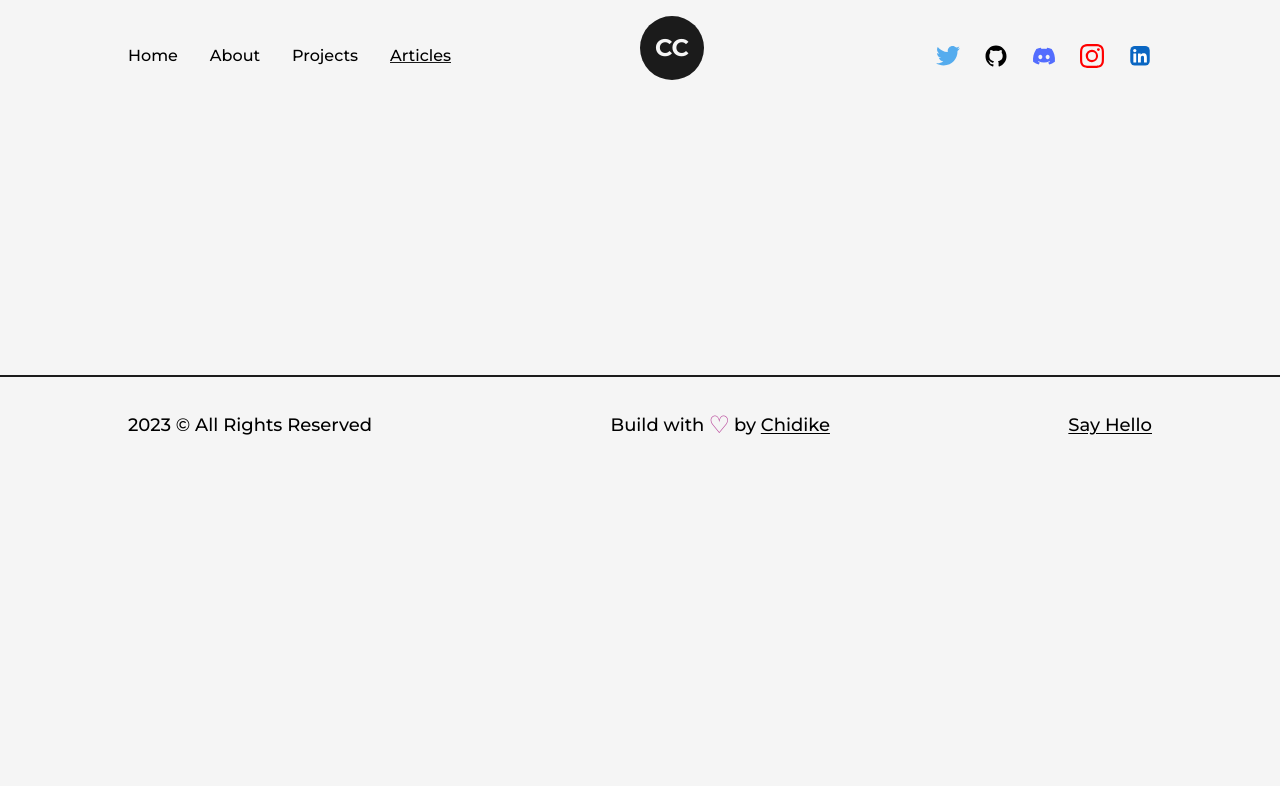
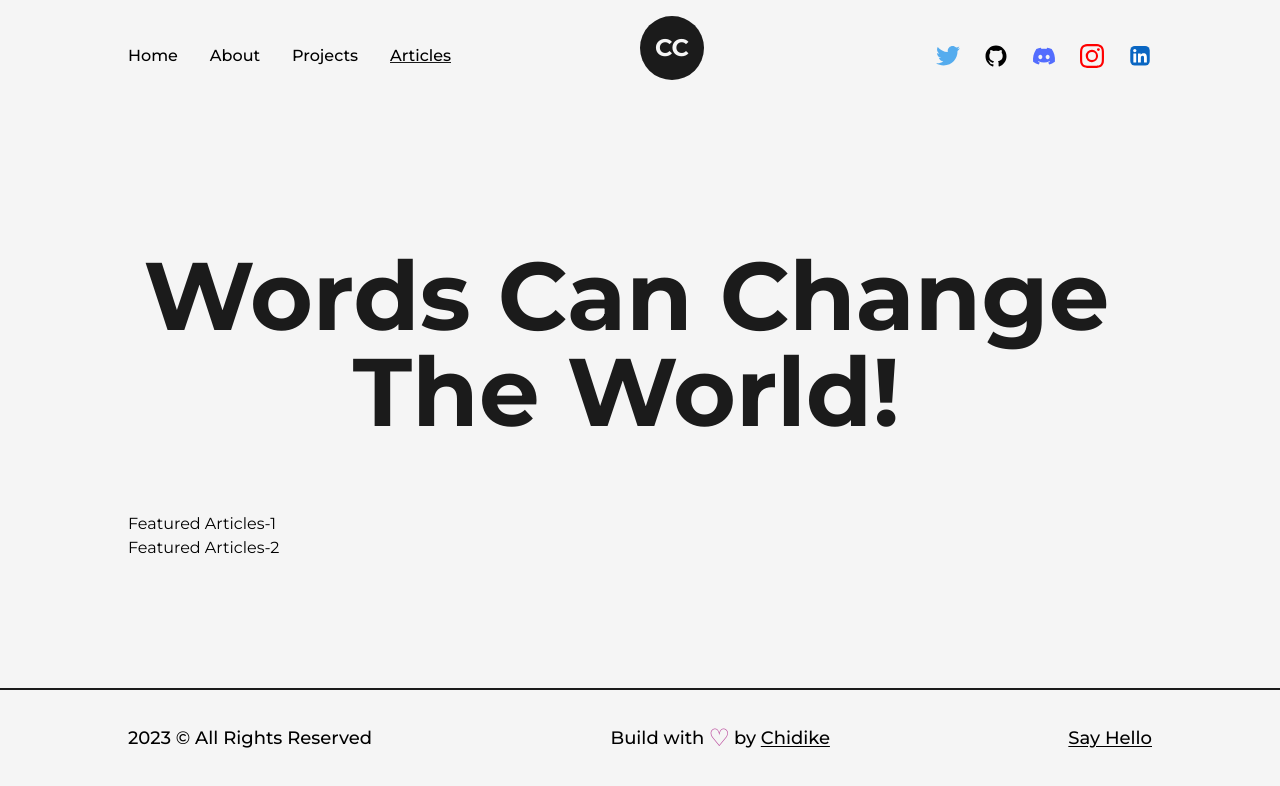
Before and after one commit to lacegiovanni17/Nextjs-dev-Portfolio, a Next.js app: page /articles in a window 1280 px wide. Shown: the top 786 px of the page. Built offline with nearby package versions, Linux system fonts and the light colour scheme.

Commit message:
added new feat added articles page

```diff
--- a/src/pages/articles.js
+++ b/src/pages/articles.js
@@ -1,3 +1,4 @@
+import AnimatedText from '@/components/AnimatedText';
 import Layout from '@/components/Layout';
 import Head from 'next/head';
 import React from 'react'
@@ -11,7 +12,11 @@ const articles = () => {
             </Head>
             <main>
                 <Layout>
-                    <></>
+                    <AnimatedText text="Words Can Change The World!" className="mb-16" />
+                    <ul>
+                        <li>Featured Articles-1</li>
+                        <li>Featured Articles-2</li>
+                    </ul>
                 </Layout>
             </main>
       </>
```
Also changed, not shown: public/All-Texts/pages.txt.
